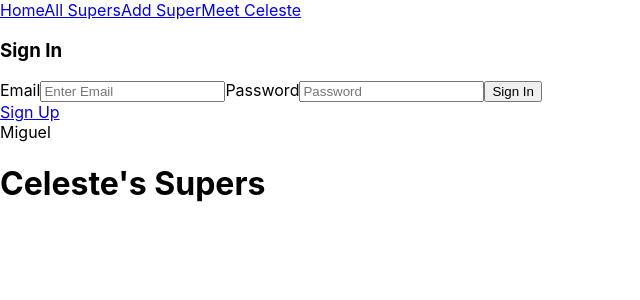
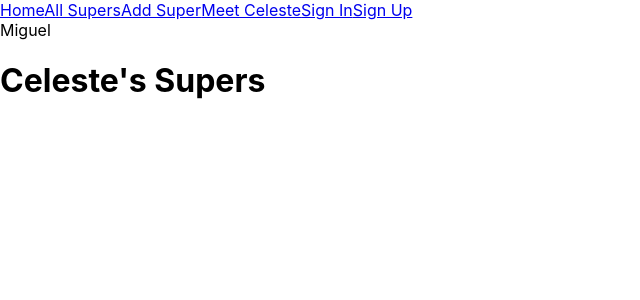
Before and after one commit to jsots/Super_API_Front-End, a React (Create React App) app in the folder super-app/: page / in a window 1280 px wide. Shown: the top 300 px of the page, without its empty margins (0-640 px from the left). Built offline with nearby package versions, Linux system fonts and the light colour scheme.

Commit message:
added sign in and sign up to nav bar

```diff
--- a/super-app/src/App.js
+++ b/super-app/src/App.js
@@ -1,3 +1,5 @@
+import { useState } from 'react';
+import { Routes, Route } from "react-router-dom";
 import Home from "./screens/Home.jsx";
 import Nav from "./components/Nav.jsx";
 import Characters from "./screens/Characters.jsx";
@@ -6,15 +8,15 @@ import CreateCharacter from "./screens/CreateCharacter.jsx";
 import EditCharacter from "./screens/EditCharacter.jsx";
 import Sidebar from "./components/Sidebar.jsx";
 import Celeste from "./screens/Celeste.jsx";
-import { Routes, Route } from "react-router-dom";
-import "./App.css";
 import SignIn from "./screens/SignIn.jsx";
 import SignUp from "./screens/SignUp.jsx";
 
 function App() {
+  const [user, setUser] = useState(null);
+
   return (
     <div>
-      <Nav />
+      <Nav user={user} setUser={setUser} />
       <Sidebar />
       <Routes>
         <Route path="/" element={<Home />} />
@@ -23,8 +25,8 @@ function App() {
         <Route path="/add-character" element={<CreateCharacter />} />
         <Route path="/character/:id/edit" element={<EditCharacter />} />
         <Route path="/Celeste" element={<Celeste />} />
-        <Route path="/signin" element={<SignIn />} />
-        <Route path="/signup" element={<SignUp />} />
+        <Route path="/signin" element={<SignIn onSignIn={setUser} />} />
+        <Route path="/signup" element={<SignUp setUser={setUser} />} />
       </Routes>
     </div>
   );
--- a/super-app/src/components/Nav.jsx
+++ b/super-app/src/components/Nav.jsx
@@ -1,21 +1,10 @@
 import { NavLink } from 'react-router-dom';
-import SignIn from '../screens/SignIn';
-import { signIn } from '../services/users';
+// import SignOut from '../screens/SignOut';
 import { useState } from 'react';
 
-
 export default function Nav(props) {
-  const { setUser } = props;
+  const { user, setUser } = props;
   const [menuOpen, setMenuOpen] = useState(false);
-
-  const onSignIn = async (formData) => {
-    try {
-      const user = await signIn(formData);
-      setUser(user);
-    } catch (error) {
-      console.error(error);
-    }
-  };
 
   return (
     <nav>
@@ -23,8 +12,8 @@ export default function Nav(props) {
       <NavLink to="/characters">All Supers</NavLink>
       <NavLink to="/add-character">Add Super</NavLink>
       <NavLink to="/Celeste">Meet Celeste</NavLink>
-      <SignIn onSignIn={onSignIn} />
-      <NavLink to="/signup">Sign Up</NavLink>
+      <NavLink to="/signin">Sign In</NavLink>
+      {user ? null : <NavLink to="/signup">Sign Up</NavLink>}
     </nav>
   );
 }
```
